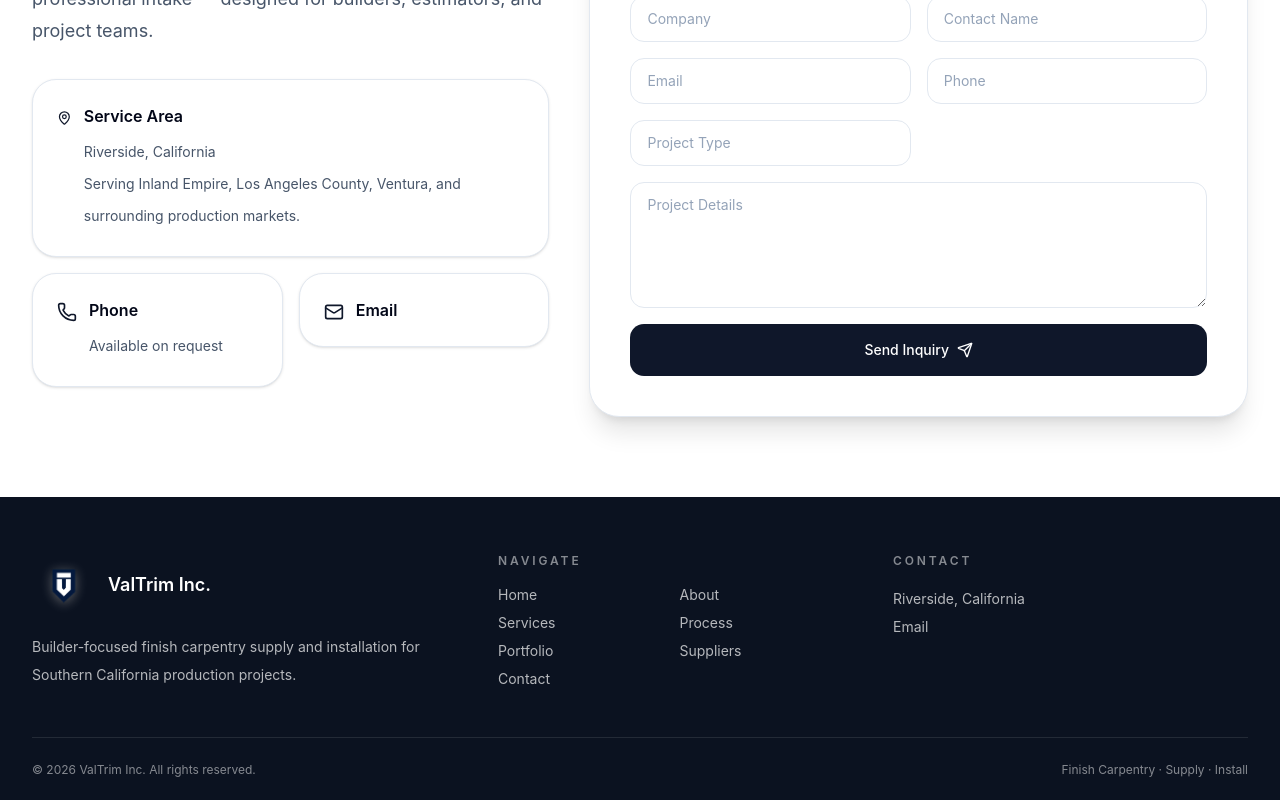
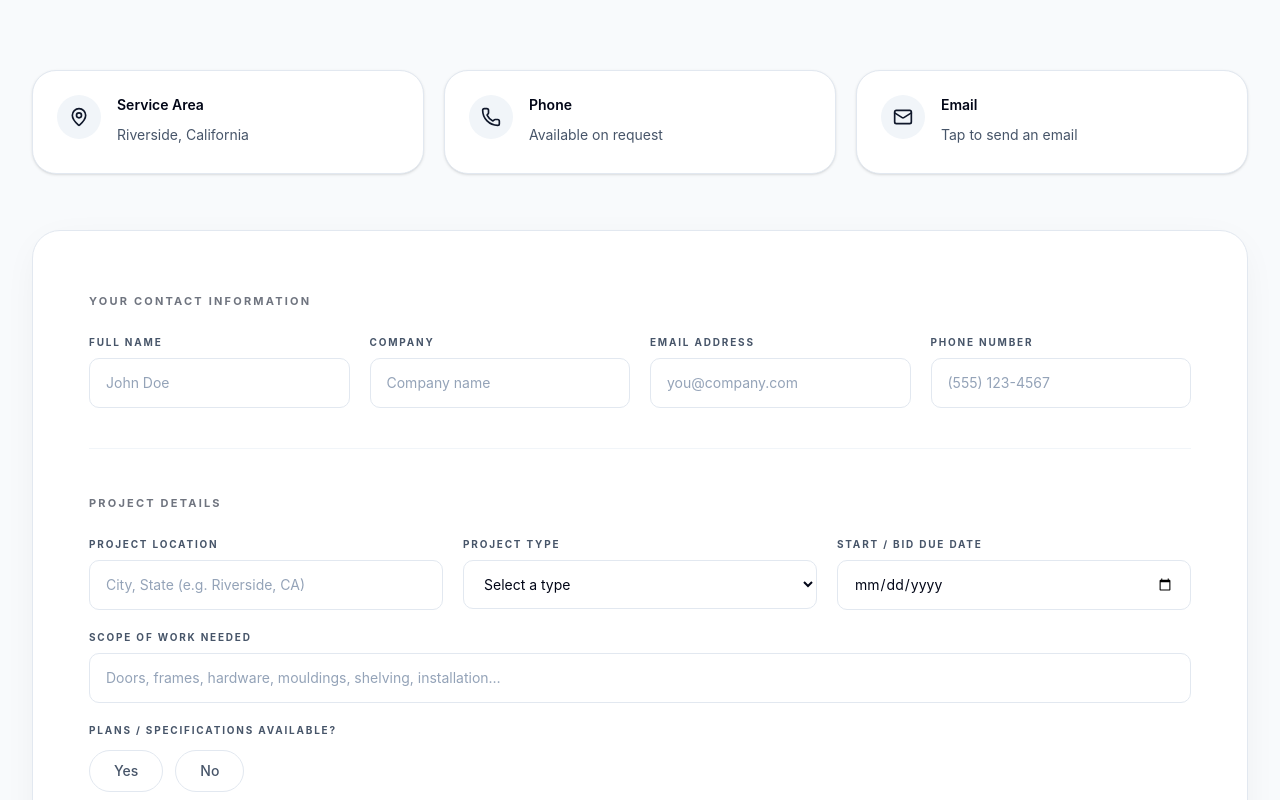
Before and after one commit to LeonGR6/Valtrimshow, a React (Vite) app: page / in a window 1280 px wide. Shown: the part 6360-7160 px from the top of the page. Built offline with nearby package versions, Linux system fonts and the light colour scheme.

Commit message:
Actualiza seccion de contacto

```diff
--- a/src/components/sections/Contact.tsx
+++ b/src/components/sections/Contact.tsx
@@ -1,152 +1,311 @@
 import { useState, type FormEvent } from "react";
 import { motion } from "framer-motion";
-import { MapPin, Phone, Mail, Send } from "lucide-react";
-import { SectionTitle } from "@/components/ui/SectionTitle";
+import {
+  MapPin,
+  Phone,
+  Mail,
+  Send,
+} from "lucide-react";
 import { Card } from "@/components/ui/section-card";
 import { contactEmail } from "@/data/content";
 import { useI18n } from "@/lib/i18n";
 
+const projectTypes = [
+  "Residential",
+  "Multifamily",
+  "Light Commercial",
+  "Model Decor",
+  "Other",
+];
+
 export function Contact() {
   const [sent, setSent] = useState(false);
+  const [plansAvailable, setPlansAvailable] = useState<"yes" | "no" | "">("");
   const { t } = useI18n();
 
   const onSubmit = (e: FormEvent<HTMLFormElement>) => {
     e.preventDefault();
     const form = e.currentTarget;
     const data = new FormData(form);
-    const company = String(data.get("company") || "");
-    const name = String(data.get("name") || "");
-    const email = String(data.get("email") || "");
-    const phone = String(data.get("phone") || "");
-    const projectType = String(data.get("projectType") || "");
-    const details = String(data.get("details") || "");
+    const get = (k: string) => String(data.get(k) || "");
 
-    const subject = `[Contacto] ${projectType || "Nuevo mensaje"} — ${company || name}`;
+    const name = get("name");
+    const company = get("company");
+    const email = get("email");
+    const phone = get("phone");
+    const location = get("location");
+    const projectType = get("projectType");
+    const scope = get("scope");
+    const startDate = get("startDate");
+    const plans = plansAvailable || "Not specified";
+    const description = get("description");
+
+    const subject = `[Project Inquiry] ${projectType || "New inquiry"} — ${company || name}`;
     const body = [
-      `Empresa: ${company}`,
-      `Nombre: ${name}`,
+      "PROJECT INQUIRY",
+      "----------------------------------------",
+      `Name: ${name}`,
+      `Company: ${company}`,
       `Email: ${email}`,
-      `Teléfono: ${phone}`,
-      `Tipo de proyecto: ${projectType}`,
+      `Phone: ${phone}`,
+      `Project Location: ${location}`,
+      `Project Type: ${projectType}`,
+      `Scope Needed: ${scope}`,
+      `Estimated Start / Bid Due Date: ${startDate}`,
+      `Plans / Specs Available: ${plans}`,
       "",
-      "Detalles:",
-      details,
+      "Project Description:",
+      description,
     ].join("\n");
 
     window.location.href = `mailto:${contactEmail}?subject=${encodeURIComponent(subject)}&body=${encodeURIComponent(body)}`;
     setSent(true);
   };
 
+  const labelCls =
+    "flex items-center gap-1.5 text-[10px] font-bold uppercase tracking-[0.18em] text-[#475569]";
   const inputCls =
-    "w-full rounded-xl border border-slate-200 bg-white px-4 py-3 text-sm text-[#020617] placeholder:text-[#94a3b8] transition focus:border-[#0f172a] focus:outline-none focus:ring-2 focus:ring-[#0f172a]/10 dark:border-white/10 dark:bg-white/[0.04] dark:text-white dark:placeholder:text-white/40 dark:focus:border-white/30 dark:focus:ring-white/10";
+    "w-full rounded-lg border border-slate-200 bg-white px-4 py-3.5 text-sm text-[#020617] placeholder:text-[#94a3b8] transition focus:border-[#0f172a] focus:outline-none focus:ring-2 focus:ring-[#0f172a]/10";
 
   return (
     <section
       id="contact"
-      className="bg-white transition-colors duration-300 dark:bg-[#0f172a]"
+      className="bg-[#f8fafc] transition-colors duration-300"
     >
-      <div className="mx-auto max-w-7xl px-4 py-20 sm:px-6 lg:px-8">
-        <div className="grid gap-10 lg:grid-cols-[0.88fr_1.12fr]">
-          <div className="space-y-8">
-            <SectionTitle
-              eyebrow={t.contact.eyebrow}
-              title={t.contact.title}
-              description={t.contact.description}
-            />
+      <div className="mx-auto max-w-7xl px-4 py-24 sm:px-6 lg:px-8">
+        {/* Header */}
+        <motion.div
+          initial={{ opacity: 0, y: 24 }}
+          whileInView={{ opacity: 1, y: 0 }}
+          viewport={{ once: false, amount: 0.3 }}
+          transition={{ duration: 0.6 }}
+          className="mb-16 text-center"
+        >
+          <div className="inline-flex rounded-full border border-slate-200 bg-white px-4 py-1.5 text-[11px] font-semibold uppercase tracking-[0.24em] text-slate-500">
+            {t.contact.eyebrow}
+          </div>
+          <h2 className="mt-5 text-4xl font-semibold tracking-tight text-[#020617] sm:text-5xl">
+            Connect with our builder support team.
+          </h2>
+          <p className="mx-auto mt-4 max-w-2xl text-base leading-8 text-[#475569] sm:text-lg">
+            {t.contact.description}
+          </p>
+        </motion.div>
 
-            <div className="grid gap-4">
-              <Card>
-                <div className="p-6">
-                  <div className="flex items-start gap-3">
-                    <MapPin className="mt-1 h-5 w-5 text-[#0f172a] dark:text-white/80" />
+        {/* Contact cards row */}
+        <motion.div
+          initial={{ opacity: 0, y: 20 }}
+          whileInView={{ opacity: 1, y: 0 }}
+          viewport={{ once: false, amount: 0.2 }}
+          transition={{ duration: 0.5, delay: 0.1 }}
+          className="mb-14 grid gap-5 sm:grid-cols-3"
+        >
+          <Card interactive={false} className="h-full">
+            <div className="flex h-full items-start gap-4 p-6">
+              <div className="flex h-11 w-11 shrink-0 items-center justify-center rounded-full bg-slate-100">
+                <MapPin className="h-5 w-5 text-[#0f172a]" />
+              </div>
               <div>
-                      <div className="font-semibold text-[#020617] dark:text-white">
+                <div className="text-sm font-semibold text-[#020617]">
                   {t.contact.areaTitle}
                 </div>
-                      <div className="mt-2 text-sm leading-8 text-[#475569] dark:text-white/70">
+                <div className="mt-1.5 text-sm leading-7 text-[#475569]">
                   {t.contact.areaLine1}
-                        <br />
-                        {t.contact.areaLine2}
-                      </div>
                 </div>
               </div>
             </div>
           </Card>
 
-              <div className="grid gap-4 sm:grid-cols-2">
-                <Card>
-                  <div className="p-6">
-                    <div className="flex items-start gap-3">
-                      <Phone className="mt-1 h-5 w-5 text-[#0f172a] dark:text-white/80" />
+          <Card interactive={false} className="h-full">
+            <div className="flex h-full items-start gap-4 p-6">
+              <div className="flex h-11 w-11 shrink-0 items-center justify-center rounded-full bg-slate-100">
+                <Phone className="h-5 w-5 text-[#0f172a]" />
+              </div>
               <div>
-                        <div className="font-semibold text-[#020617] dark:text-white">
+                <div className="text-sm font-semibold text-[#020617]">
                   {t.contact.phoneTitle}
                 </div>
-                        <div className="mt-2 text-sm leading-8 text-[#475569] dark:text-white/70">
+                <div className="mt-1.5 text-sm leading-7 text-[#475569]">
                   {t.contact.phoneText}
-                        </div>
                 </div>
               </div>
             </div>
           </Card>
 
-                <a href={`mailto:${contactEmail}`} className="block">
-                  <Card>
-                    <div className="p-6">
-                      <div className="flex items-start gap-3">
-                        <Mail className="mt-1 h-5 w-5 text-[#0f172a] dark:text-white/80" />
+          <a href={`mailto:${contactEmail}`} className="block h-full">
+            <Card interactive={false} className="h-full">
+              <div className="flex items-start gap-4 p-6">
+                <div className="flex h-11 w-11 shrink-0 items-center justify-center rounded-full bg-slate-100">
+                  <Mail className="h-5 w-5 text-[#0f172a]" />
+                </div>
                 <div>
-                          <div className="font-semibold text-[#020617] dark:text-white">
+                  <div className="text-sm font-semibold text-[#020617]">
                     {t.contact.emailTitle}
                   </div>
+                  <div className="mt-1.5 text-sm leading-7 text-[#475569]">
+                    Tap to send an email
                   </div>
                 </div>
               </div>
             </Card>
           </a>
+        </motion.div>
+
+        {/* Form */}
+        <motion.div
+          initial={{ opacity: 0, y: 28 }}
+          whileInView={{ opacity: 1, y: 0 }}
+          viewport={{ once: false, amount: 0.15 }}
+          transition={{ duration: 0.6, delay: 0.15 }}
+          className="rounded-[28px] border border-slate-200 bg-white p-8 shadow-[0_8px_40px_-12px_rgba(15,23,42,0.08)] sm:p-12 lg:p-14"
+        >
+          {sent ? (
+            <div className="rounded-2xl border border-emerald-200 bg-emerald-50 p-8 text-center text-emerald-900">
+              <div className="mb-2 text-lg font-semibold">Inquiry Sent</div>
+              <div className="text-lg font-semibold">{t.contact.fields.sent}</div>
+            </div>
+          ) : (
+            <form onSubmit={onSubmit} className="space-y-10">
+              {/* Contact info */}
+              <div>
+                <div className="mb-6">
+                  <span className="text-[11px] font-bold uppercase tracking-[0.2em] text-[#0f172a]/60">
+                    YOUR CONTACT INFORMATION
+                  </span>
+                </div>
+                <div className="grid gap-5 sm:grid-cols-2 lg:grid-cols-4">
+                  <div className="space-y-2">
+                  <label className={labelCls}>
+                      Full Name
+                    </label>
+                    <input name="name" className={inputCls} placeholder="John Doe" required />
+                  </div>
+                  <div className="space-y-2">
+                    <label className={labelCls}>
+                      Company
+                    </label>
+                    <input name="company" className={inputCls} placeholder="Company name" required />
+                  </div>
+                  <div className="space-y-2">
+                    <label className={labelCls}>
+                      Email Address
+                    </label>
+                    <input
+                      name="email"
+                      type="email"
+                      className={inputCls}
+                      placeholder="you@company.com"
+                      required
+                    />
+                  </div>
+                  <div className="space-y-2">
+                    <label className={labelCls}>
+                      Phone Number
+                    </label>
+                    <input name="phone" className={inputCls} placeholder="(555) 123-4567" required />
                   </div>
                 </div>
               </div>
 
-          <motion.div
-            initial={{ opacity: 0, x: 32 }}
-            whileInView={{ opacity: 1, x: 0 }}
-            viewport={{ once: false, amount: 0.2 }}
-            transition={{ duration: 0.6 }}
-            className="rounded-[30px] border border-slate-200 bg-white p-8 shadow-xl transition-colors duration-300 sm:p-10 dark:border-white/10 dark:bg-white/[0.04]"
-          >
-            <div className="mb-8">
-              <div className="text-xs font-semibold uppercase tracking-[0.24em] text-[#475569] dark:text-white/60">
-                {t.contact.formEyebrow}
+              {/* Divider */}
+              <div className="h-px bg-slate-100" />
+
+              {/* Project info */}
+              <div>
+                <div className="mb-6">
+                  <span className="text-[11px] font-bold uppercase tracking-[0.2em] text-[#0f172a]/60">
+                    PROJECT DETAILS
+                  </span>
                 </div>
-              <h3 className="mt-3 text-3xl font-semibold tracking-tight text-[#020617] sm:text-4xl dark:text-white">
-                {t.contact.formTitle}
-              </h3>
-              <p className="mt-3 text-sm leading-8 text-[#475569] dark:text-white/70">
-                {t.contact.formText}
-              </p>
+                <div className="grid gap-5 sm:grid-cols-2 lg:grid-cols-3">
+                  <div className="space-y-2 sm:col-span-2 lg:col-span-1">
+                    <label className={labelCls}>
+                      Project Location
+                    </label>
+                    <input
+                      name="location"
+                      className={inputCls}
+                      placeholder="City, State (e.g. Riverside, CA)"
+                      required
+                    />
                   </div>
 
-            {sent ? (
-              <div className="rounded-2xl border border-emerald-200 bg-emerald-50 p-6 text-sm text-emerald-900 dark:border-emerald-400/30 dark:bg-emerald-400/10 dark:text-emerald-200">
-                {t.contact.fields.sent}
+                  <div className="space-y-2">
+                    <label className={labelCls}>
+                      Project Type
+                    </label>
+                    <select name="projectType" className={inputCls} required defaultValue="">
+                      <option value="" disabled>
+                        Select a type
+                      </option>
+                      {projectTypes.map((p) => (
+                        <option key={p} value={p}>
+                          {p}
+                        </option>
+                      ))}
+                    </select>
                   </div>
-            ) : (
-              <form onSubmit={onSubmit} className="grid gap-4 sm:grid-cols-2">
-                <input name="company" className={inputCls} placeholder={t.contact.fields.company} required />
-                <input name="name" className={inputCls} placeholder={t.contact.fields.name} required />
-                <input name="email" type="email" className={inputCls} placeholder={t.contact.fields.email} required />
-                <input name="phone" className={inputCls} placeholder={t.contact.fields.phone} />
-                <input name="projectType" className={inputCls} placeholder={t.contact.fields.projectType} />
+
+                  <div className="space-y-2">
+                    <label className={labelCls}>
+                      Start / Bid Due Date
+                    </label>
+                    <input name="startDate" type="date" className={inputCls} />
+                  </div>
+
+                  <div className="space-y-2 sm:col-span-2 lg:col-span-3">
+                    <label className={labelCls}>
+                      Scope of Work Needed
+                    </label>
+                    <input
+                      name="scope"
+                      className={inputCls}
+                      placeholder="Doors, frames, hardware, mouldings, shelving, installation…"
+                      required
+                    />
+                  </div>
+
+                  <div className="space-y-3 sm:col-span-2 lg:col-span-3">
+                    <label className={labelCls}>
+                      Plans / Specifications Available?
+                    </label>
+                    <div className="flex flex-wrap gap-3">
+                      {(["yes", "no"] as const).map((opt) => {
+                        const active = plansAvailable === opt;
+                        return (
+                          <button
+                            type="button"
+                            key={opt}
+                            onClick={() => setPlansAvailable(opt)}
+                            className={`rounded-full border px-6 py-2.5 text-sm font-medium capitalize transition ${
+                              active
+                                ? "border-[#0f172a] bg-[#0f172a] text-white"
+                                : "border-slate-200 bg-white text-[#475569] hover:border-[#0f172a]/30"
+                            }`}
+                          >
+                            {opt}
+                          </button>
+                        );
+                      })}
+                    </div>
+                  </div>
+
+                  <div className="space-y-2 sm:col-span-2 lg:col-span-3">
+                    <label className={labelCls}>Project Description</label>
                     <textarea
-                  name="details"
-                  className={`${inputCls} sm:col-span-2`}
-                  placeholder={t.contact.fields.details}
-                  rows={5}
+                      name="description"
+                      className={inputCls}
+                      placeholder="Tell us about the project — units, square footage, timeline, special requirements…"
+                      rows={6}
+                      required
                     />
+                  </div>
+                </div>
+              </div>
+
               <button
                 type="submit"
-                  className="sm:col-span-2 inline-flex items-center justify-center gap-2 rounded-xl bg-[#0f172a] px-6 py-4 text-sm font-medium text-white transition-all duration-200 hover:-translate-y-0.5 hover:bg-slate-800 hover:shadow-lg dark:bg-white dark:text-[#0f172a] dark:hover:bg-slate-100"
+                className="inline-flex w-full items-center justify-center gap-2.5 rounded-xl bg-[#0f172a] px-8 py-4 text-sm font-semibold text-white transition-all duration-200 hover:-translate-y-0.5 hover:bg-slate-800 hover:shadow-xl"
               >
                 {t.contact.fields.submit} <Send className="h-4 w-4" />
               </button>
@@ -154,7 +313,6 @@ export function Contact() {
           )}
         </motion.div>
       </div>
-      </div>
     </section>
   );
 }
--- a/src/data/content.ts
+++ b/src/data/content.ts
@@ -245,7 +245,7 @@ export const translations = {
         projectType: "Project Type",
         details: "Project Details",
         submit: "Send Inquiry",
-        sent: "Thanks — your inquiry has been received. Our team will be in touch shortly.",
+        sent: "Thank you. ValTrim's team will review the details and follow up.",
       },
     },
     footer: {
--- a/src/lib/i18n.tsx
+++ b/src/lib/i18n.tsx
@@ -23,9 +23,7 @@ export function I18nProvider({ children }: { children: ReactNode }) {
   }, []);
 
   return (
-    <I18nContext.Provider value={{ lang, t: translations.en }}>
-      {children}
-    </I18nContext.Provider>
+    <I18nContext.Provider value={{ lang, t: translations.en }}>{children}</I18nContext.Provider>
   );
 }
 
--- a/src/styles.css
+++ b/src/styles.css
@@ -144,5 +144,48 @@
   body {
     background-color: var(--color-background);
     color: var(--color-foreground);
+    overflow-x: hidden;
   }
 }
+
+
+/* ---------- Scrollbar: desktop personalizado, mobile minimalista ---------- */
+html {
+  scrollbar-width: thin;
+  scrollbar-color: rgba(148, 163, 184, 0.5) transparent;
+}
+*::-webkit-scrollbar {
+  width: 8px;
+  height: 8px;
+}
+*::-webkit-scrollbar-track {
+  background: transparent;
+}
+*::-webkit-scrollbar-thumb {
+  background-color: rgba(148, 163, 184, 0.45);
+  border-radius: 9999px;
+  border: 2px solid transparent;
+  background-clip: padding-box;
+}
+*::-webkit-scrollbar-thumb:hover {
+  background-color: rgba(148, 163, 184, 0.7);
+}
+.dark *::-webkit-scrollbar-thumb {
+  background-color: rgba(255, 255, 255, 0.18);
+}
+
+@media (max-width: 768px) {
+  html,
+  body {
+    scrollbar-width: none;          /* Firefox mobile */
+    -ms-overflow-style: none;       /* Edge legacy */
+  }
+  html::-webkit-scrollbar,
+  body::-webkit-scrollbar,
+  *::-webkit-scrollbar {
+    display: none;                  /* Chrome/Safari mobile: oculta y libera el espacio */
+    width: 0;
+    height: 0;
+    background: transparent;
+  }
+}
```
Lines whose indentation alone changed are shown as unchanged.
